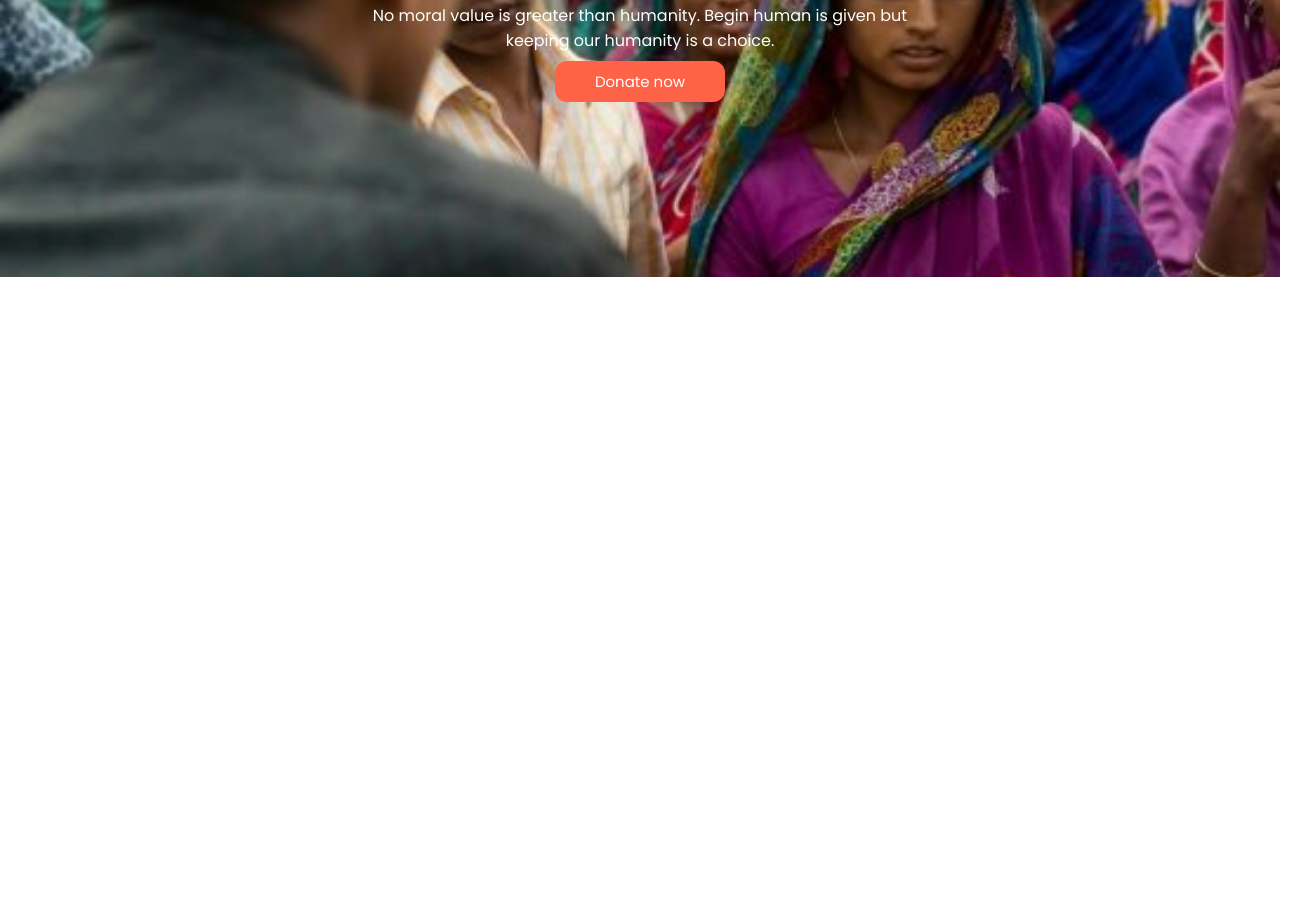
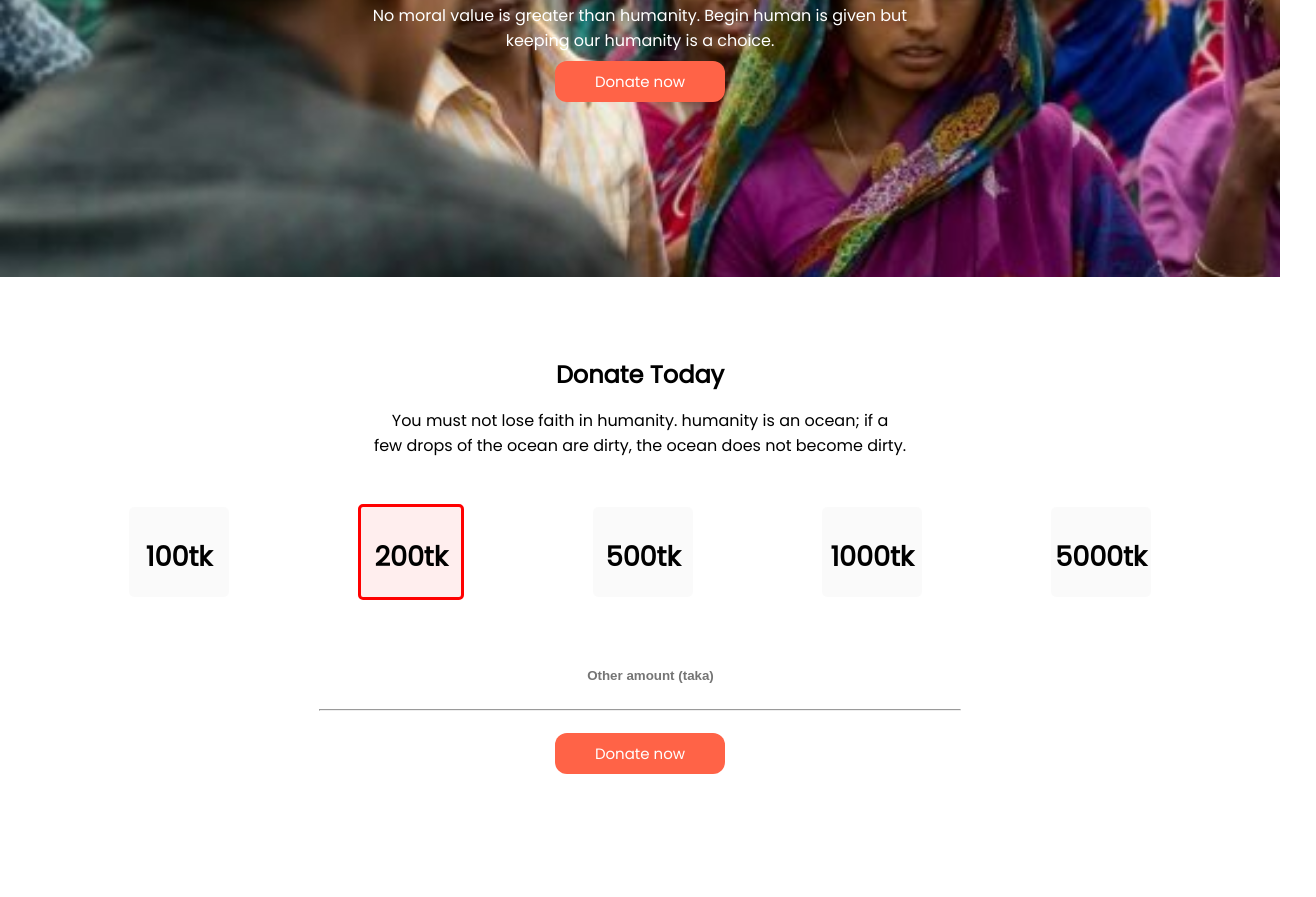
Before and after one commit to MamunCode/humanity, a plain HTML site: page index.html in a window 1280 px wide. Shown: the part 343-1240 px from the top of the page, 1316 px wide, since content can reach past the window. Before the commit the page ends 800 px from the top, so only its background shows below. Drawn offline with Linux system fonts and the light colour scheme.

Commit message:
Update donate today

```diff
--- a/index.html
+++ b/index.html
@@ -19,6 +19,48 @@
         <a target="_blank" class="anchoor-btn" href="https://web.programming-hero.com/">Donate now</a>
       </div>
     </section>
+    <!--donate today-->
+
+    <section class="donate-sec">
+      <div class="donate-day">
+        <h1>Donate Today</h1>
+        <p>You must not lose faith in humanity.
+          humanity is an ocean; if a <br> few drops of the ocean are dirty, the ocean does not become dirty.</p>
+      </div>
+      <!--Donate taka-->
+      <div class="donat-pre">
+        <div class="donate-tk">
+          <h2>100tk</h2>
+        </div>
+
+        <div id="pracing" class="donate-tk">
+          <h2>200tk</h2>
+        </div>
+
+        <div class="donate-tk">
+          <h2>500tk</h2>
+        </div>
+
+        <div class="donate-tk">
+          <h2>1000tk</h2>
+        </div>
+
+        <div class="donate-tk">
+          <h2>5000tk</h2>
+        </div>
+      </div>
+
+      <!--other amount-->
+      <div class="others-ammount">
+          <div class="others-child">
+            <input class="border-none" type="number" placeholder="Other amount (taka)">
+            <hr>
+            <a target="_blank" class="anchoor-btn" href="https://web.programming-hero.com/">Donate now</a>
+          </div>
+      </div>
+
+    </section>
+
 
 </body>
 </html>
--- a/style.css
+++ b/style.css
@@ -11,6 +11,7 @@ h1,h2,h3,h4,h5,h6{
 section{
   height: 470px;
   padding-bottom: 150px;
+  display: block;
 }
 .top-hero{
   background-image: url(images/donation1.jpg);
@@ -38,3 +39,55 @@ section{
   color: white;
   font-size: 15px;
 }
+/* Donate today*/
+.donate-sec{
+  justify-content: space-evenly;
+  align-items: center;
+}
+.donate-day{
+  text-align: center;
+  padding-top: 80px;
+}
+.donate-day h1{
+  font-weight: bold;
+}
+.donat-pre{
+  font-weight: bold;
+
+  display: flex;
+  align-items: center;
+  justify-content: space-evenly;
+}
+.donate-tk{
+  border: 2px solid gray;
+  height: 60px;
+  width: 100px;
+  text-align: center;
+  padding-top: 30px;
+  background-color: rgba(0, 0, 0, 0.02);
+  font-size: 18px;
+  margin-top: 30px;
+  border: 0px solid ;
+  border-radius: 5px;
+}
+#pracing{
+  background-color: rgb(255,238,238);
+  border: 3px solid red;
+}
+.others-ammount{
+  text-align: center;
+  padding-top: 50px;
+}
+.border-none{
+  width: 100%;
+  padding: 18px;
+  border: none;
+  outline: 0px solid transparent;
+  text-align: center;
+  font-weight: bold;
+}
+.others-ammount hr{
+  width: 50%;
+  color: lightgray;
+  margin-bottom: 30px;
+}
```
